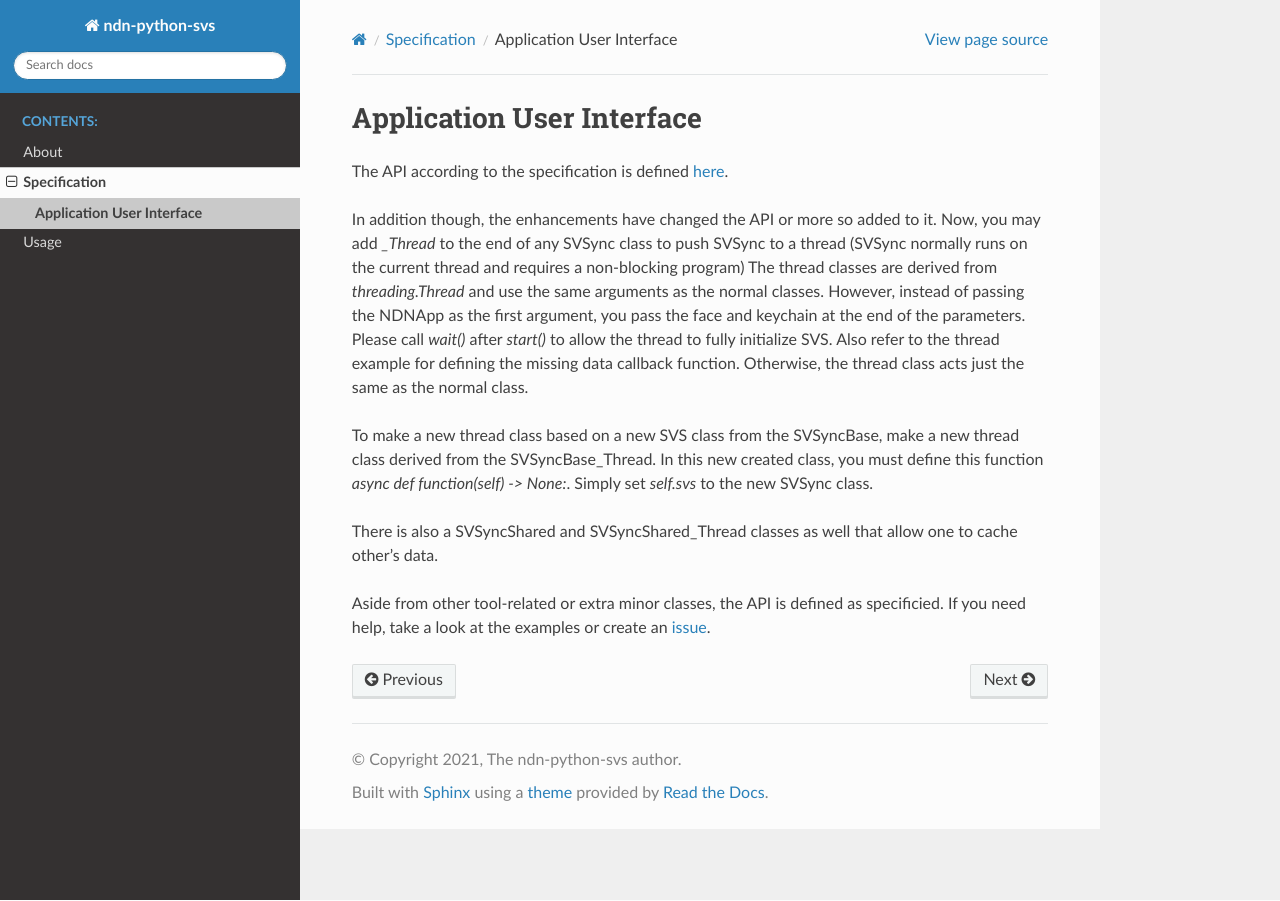
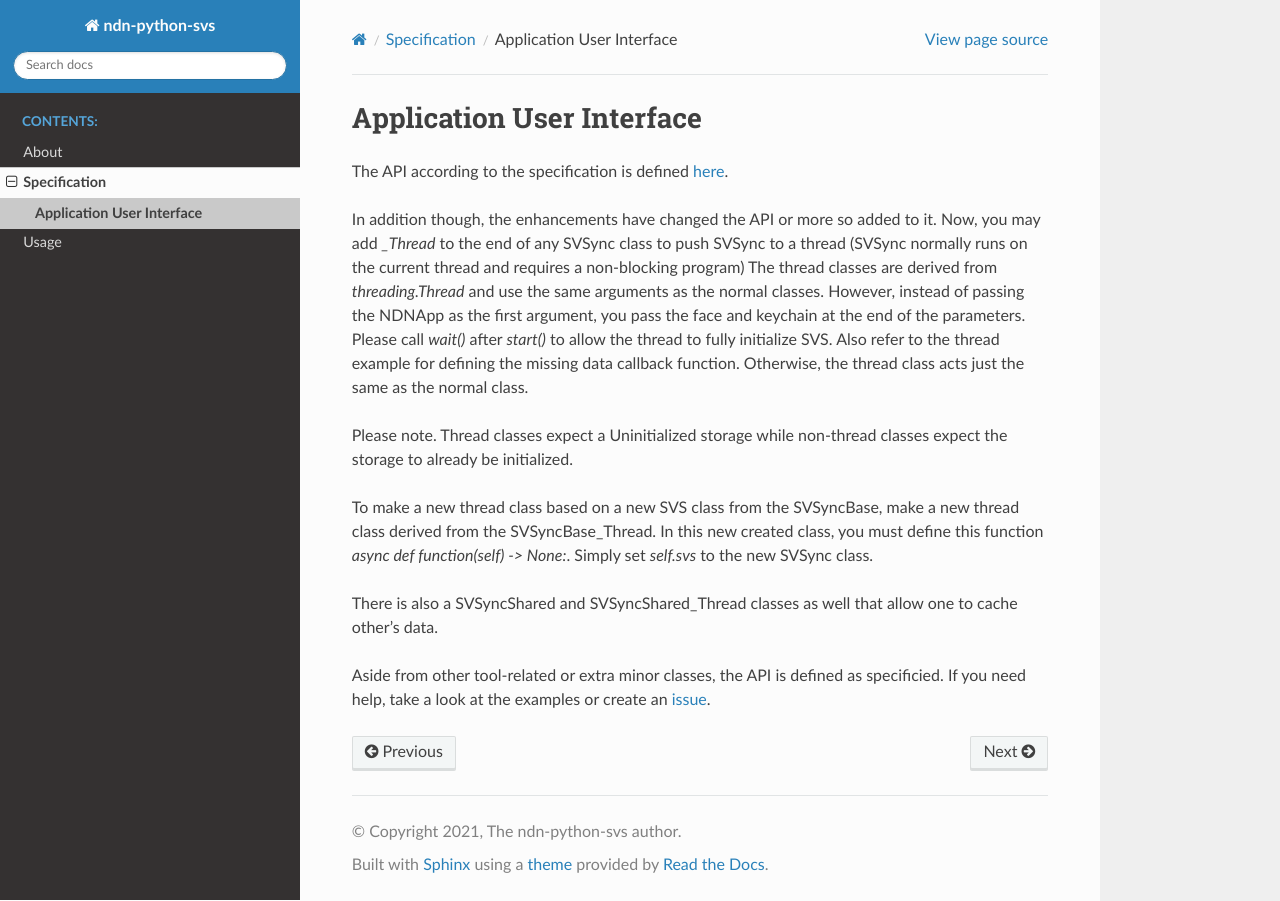
Before and after one commit to justincpresley/ndn-python-svs, a Sphinx documentation site: the page built from docs/src/specification/api.rst, in a window 1280 px wide. Built offline with Sphinx 7.4.7 and the Read the Docs theme 2.0.0, drawn with Linux system fonts in a browser that asks for light colours.

Commit message:
Update docs and change usage to meet ndn-storage specs

```diff
--- a/README.rst
+++ b/README.rst
@@ -3,7 +3,7 @@ ndn-python-svs
 
 This python library implements the **StateVectorSync** (SVS) protocol_ to synchronise states between multiple clients over NDN for **distributed realtime applications**.
 
-The Named Data Networking (NDN) StateVectorSync Protocol implementation using python-ndn_ nicknamed
+The Named Data Networking (NDN) StateVectorSync Protocol implementation using python-ndn_ and ndn-storage_ nicknamed
 ``ndn-python-svs``
 
 The implementation is on our github-repo_.
@@ -15,8 +15,9 @@ There are **two branches**:
 
 Please see our documentation_.
 
-.. _protocol: https://named-data.github.io/StateVectorSync/
+.. _protocol: https://named-data.github.io/StateVectorSync
 .. _python-ndn: https://github.com/named-data/python-ndn
+.. _ndn-storage: https://github.com/justincpresley/ndn-python-storage
 .. _documentation: https://ndn-python-svs.readthedocs.io
 .. _github-repo: https://github.com/justincpresley/ndn-python-svs
 .. _enhanced: https://github.com/justincpresley/ndn-python-svs/tree/enhanced
--- a/docs/src/specification/api.rst
+++ b/docs/src/specification/api.rst
@@ -9,6 +9,8 @@ The thread classes are derived from `threading.Thread` and use the same argument
 Please call `wait()` after `start()` to allow the thread to fully initialize SVS. Also refer to the thread example for defining the missing data callback function.
 Otherwise, the thread class acts just the same as the normal class.
 
+Please note. Thread classes expect a Uninitialized storage while non-thread classes expect the storage to already be initialized.
+
 To make a new thread class based on a new SVS class from the SVSyncBase, make a new thread class derived from the SVSyncBase_Thread.
 In this new created class, you must define this function `async def function(self) -> None:`. Simply set `self.svs` to the new SVSync class.
 
```
Also changed, not shown: 1 other file.
